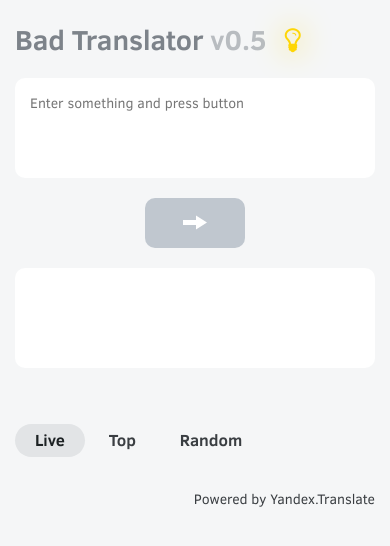
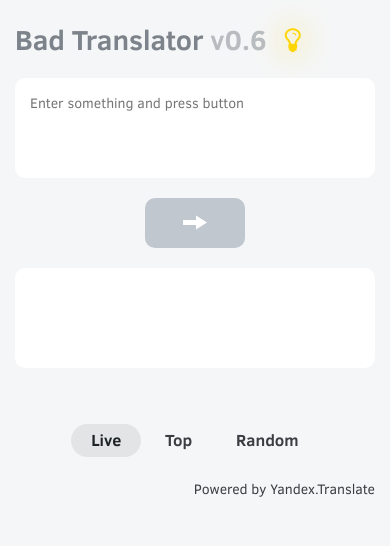
Before and after one commit to zezic/bad-translator, a Flask app: page / in a window 390 px wide. Shown: the top 546 px of the page. Run offline with Flask 2, Linux system fonts and the light colour scheme; some libraries are stand-ins or nearby versions.

Commit message:
Cosmetics. Version bump (clipboard\!).

```diff
--- a/static/css/styles.css
+++ b/static/css/styles.css
@@ -64,6 +64,11 @@
   .translations .row .in {
     margin-bottom: 8px;
     opacity: 0.75;
+  }
+}
+@media (max-width: 991px) {
+  .tabs {
+    text-align: center;
   }
 }
 @media (min-width: 992px) {
@@ -141,7 +146,8 @@
   transition: color 0.5s ease-in-out;
 }
 .yandex-bottom {
-  margin-top: 15px;
+  margin-bottom: 20px;
+  margin-top: -20px;
 }
 .translations {
   padding-bottom: 25px;
--- a/templates/index.html
+++ b/templates/index.html
@@ -18,7 +18,7 @@
     <div class="container">
       <div class="row">
         <div class="col-sm-6 col-xs-12">
-          <h1>Bad Translator <span style="opacity: 0.5;">v0.5</span> <span class="icon-lightbulb"></span></h1>
+          <h1>Bad Translator <span style="opacity: 0.5;">v0.6</span> <span class="icon-lightbulb"></span></h1>
         </div>
         <div class="col-sm-6 text-right hidden-xs" style="overflow-x: hidden;">
           <a href="http://translate.yandex.com/" class="yandex">Powered by Yandex.Translate</a>
@@ -37,7 +37,7 @@
         </div>
       </div>
       <div class="row">
-        <div class="col-xs-12">
+        <div class="col-xs-12 tabs">
           {% for route in [["", "Live"], ["top", "Top"], ["random", "Random"]] %}
             <h3 class="tab{% if route[0] == page %} active{% endif %}"><a href="/{{ route[0] }}">{{ route[1] }}</a></h3>
           {% endfor %}
@@ -70,8 +70,8 @@
             </div>
           </div>
         {% endfor %}
-        <a href="http://translate.yandex.com/" class="text-right visible-xs yandex-bottom">Powered by Yandex.Translate</a>
       </div>
+      <a href="http://translate.yandex.com/" class="text-right visible-xs yandex-bottom">Powered by Yandex.Translate</a>
     </div>
 
     <script>
```
